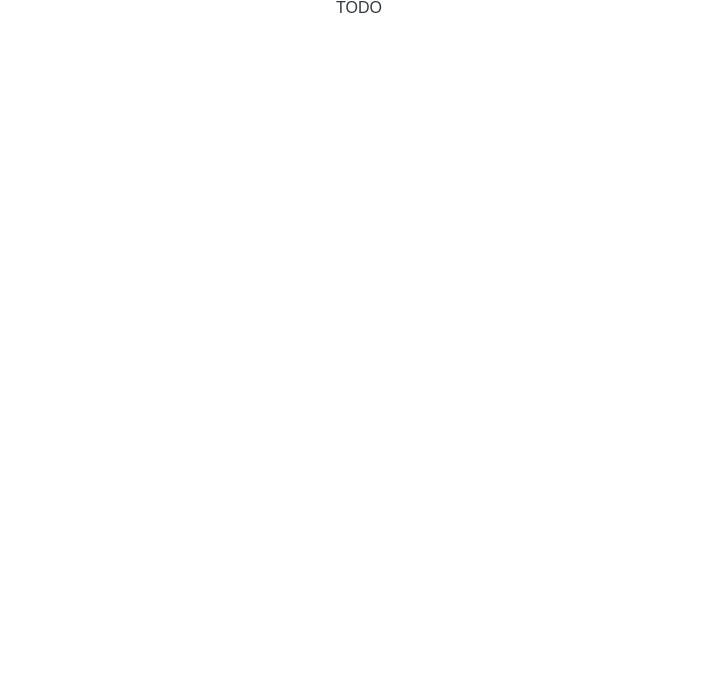
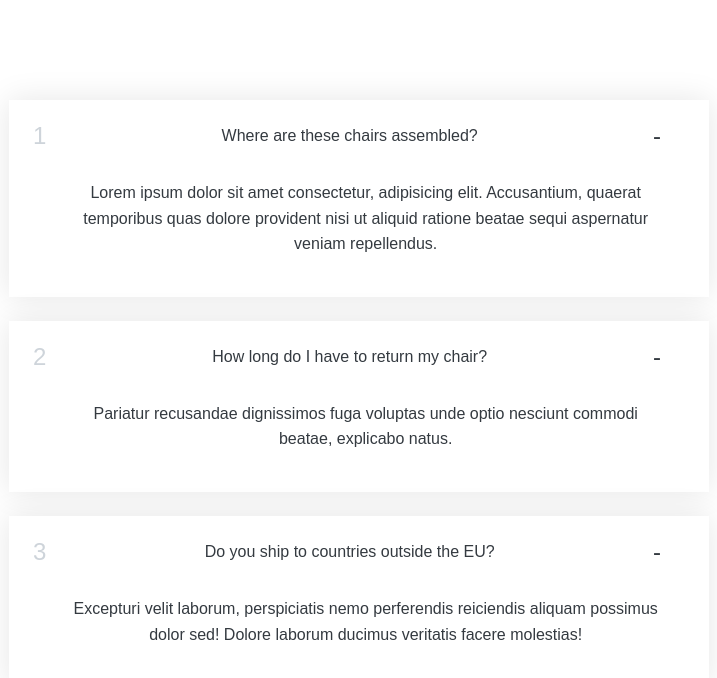
Before and after one commit to rehanmosabbir/accordion, a React (Create React App) app: page / in a window 1280 px wide. Shown: the top 678 px of the page, without its empty margins (281-998 px from the left). Built offline with nearby package versions, Linux system fonts and the light colour scheme.

Commit message:
add Accordion and AccordionItem component

```diff
--- a/src/App.js
+++ b/src/App.js
@@ -18,11 +18,35 @@ const faqs = [
 export default function App() {
   return (
     <div className="App">
-      <Accordion />
+      <Accordion data={faqs} />
     </div>
   );
 }
 
-function Accordion() {
-  return <p>TODO</p>;
+function Accordion({ data }) {
+  return (
+    <div className="accordion">
+      {data.map((item, i) => (
+        <AccordionItem
+          key={item.num}
+          num={i + 1}
+          title={item.title}
+          text={item.text}
+        />
+      ))}
+    </div>
+  );
 }
+
+function AccordionItem({ num, title, text }) {
+  return (
+    <div className="item">
+      <p className="number">{num}</p>
+      <p className="text">{title}</p>
+      <p className="icon">-</p>
+      <div className="content-box">
+        <p>{text}</p>
+      </div>
+    </div>
+  );
+}
```
